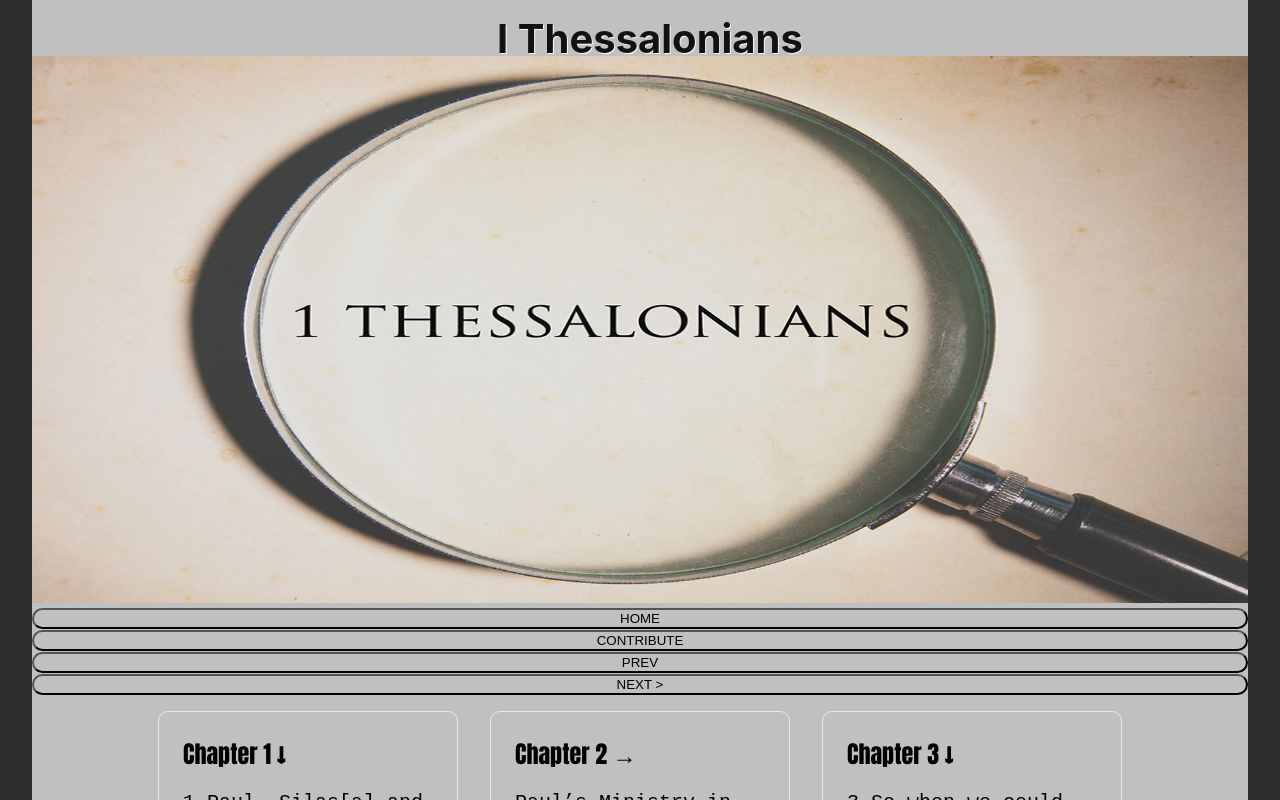
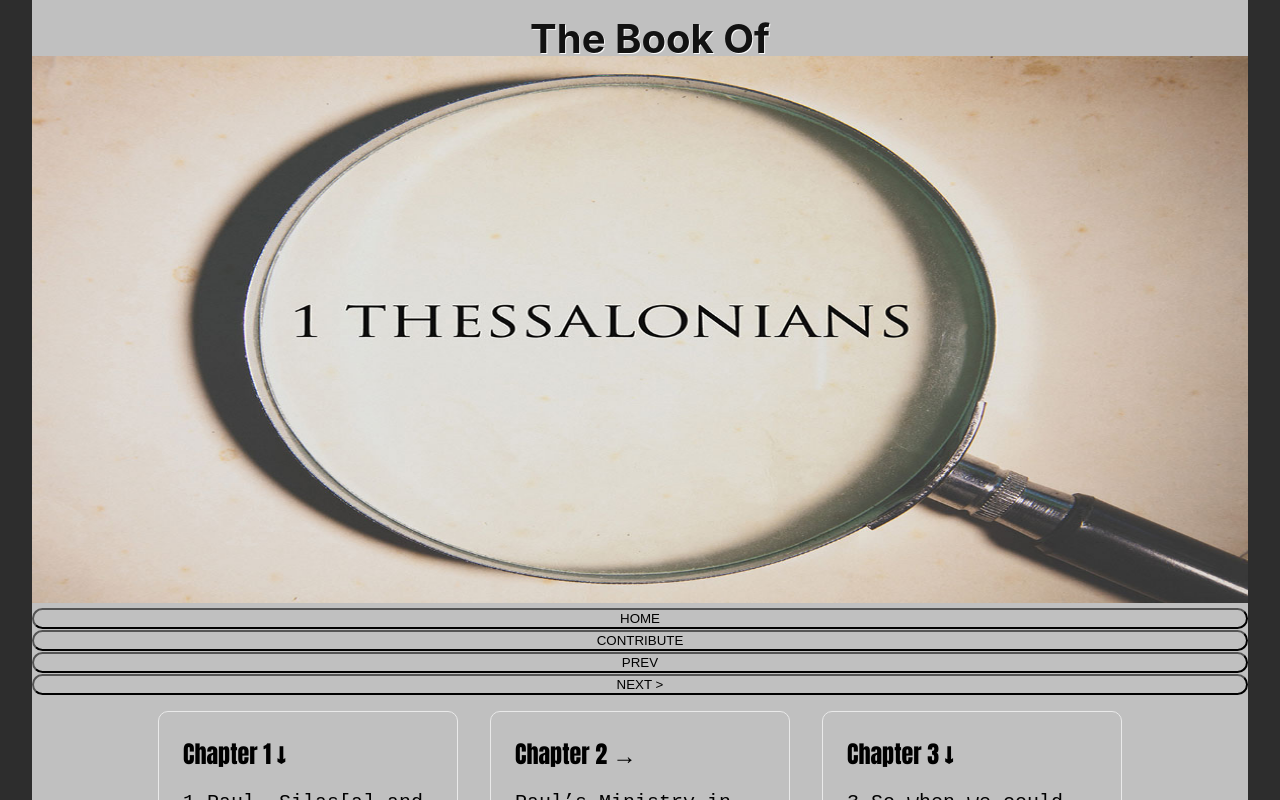
Before and after one commit to jnutt367/the-revelation, a Next.js app: page / in a window 1280 px wide. Shown: the top 800 px of the page. Built offline with nearby package versions, Linux system fonts and the light colour scheme.

Commit message:
Update index.js
The Book of added to title

```diff
--- a/pages/index.js
+++ b/pages/index.js
@@ -15,7 +15,7 @@
 
         <h1 className={styles.title}>
 
-         <a href="https://en.wikipedia.org/wiki/1_Thessalonians_1">I Thessalonians</a>
+         <a href="https://en.wikipedia.org/wiki/1_Thessalonians_1">The Book Of</a>
         </h1>
         <div className={styles.hero}>
        <Image
```
